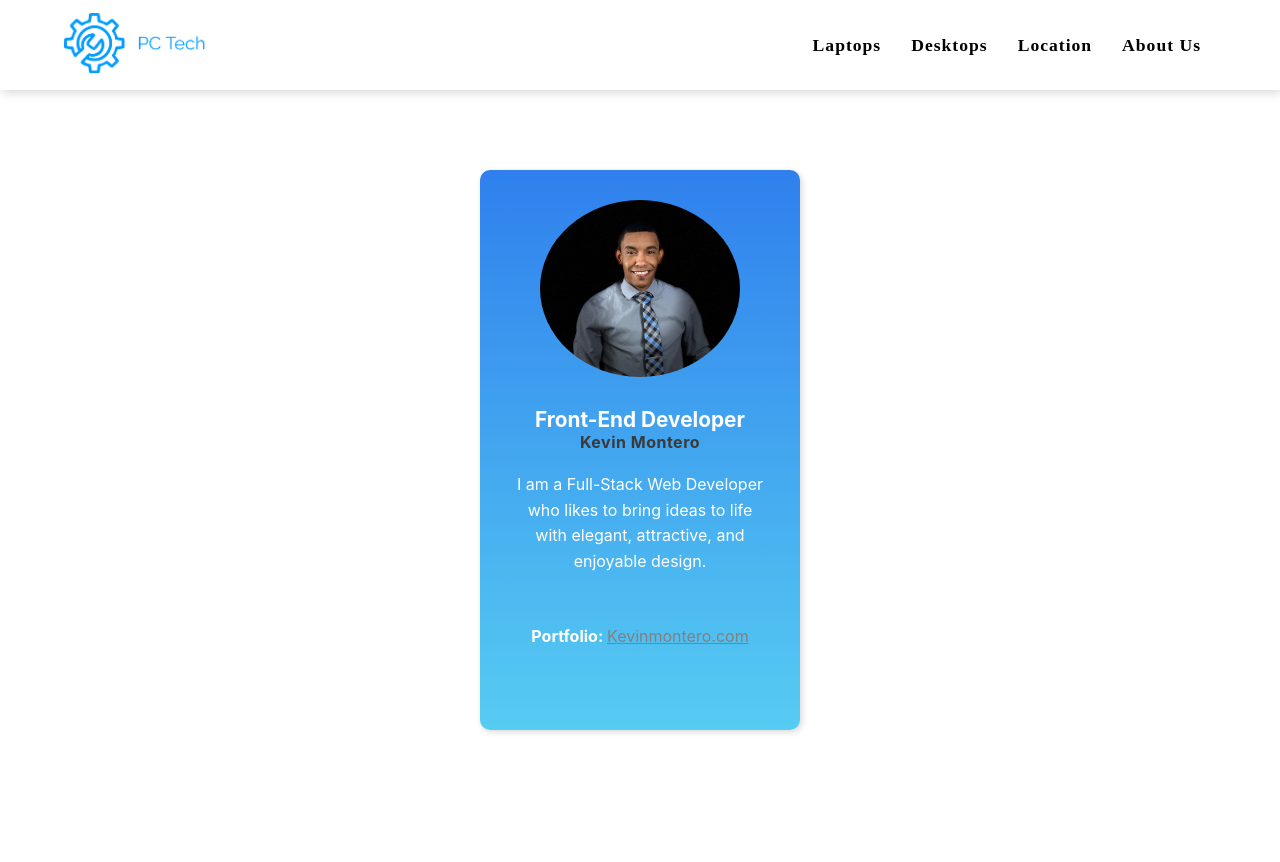
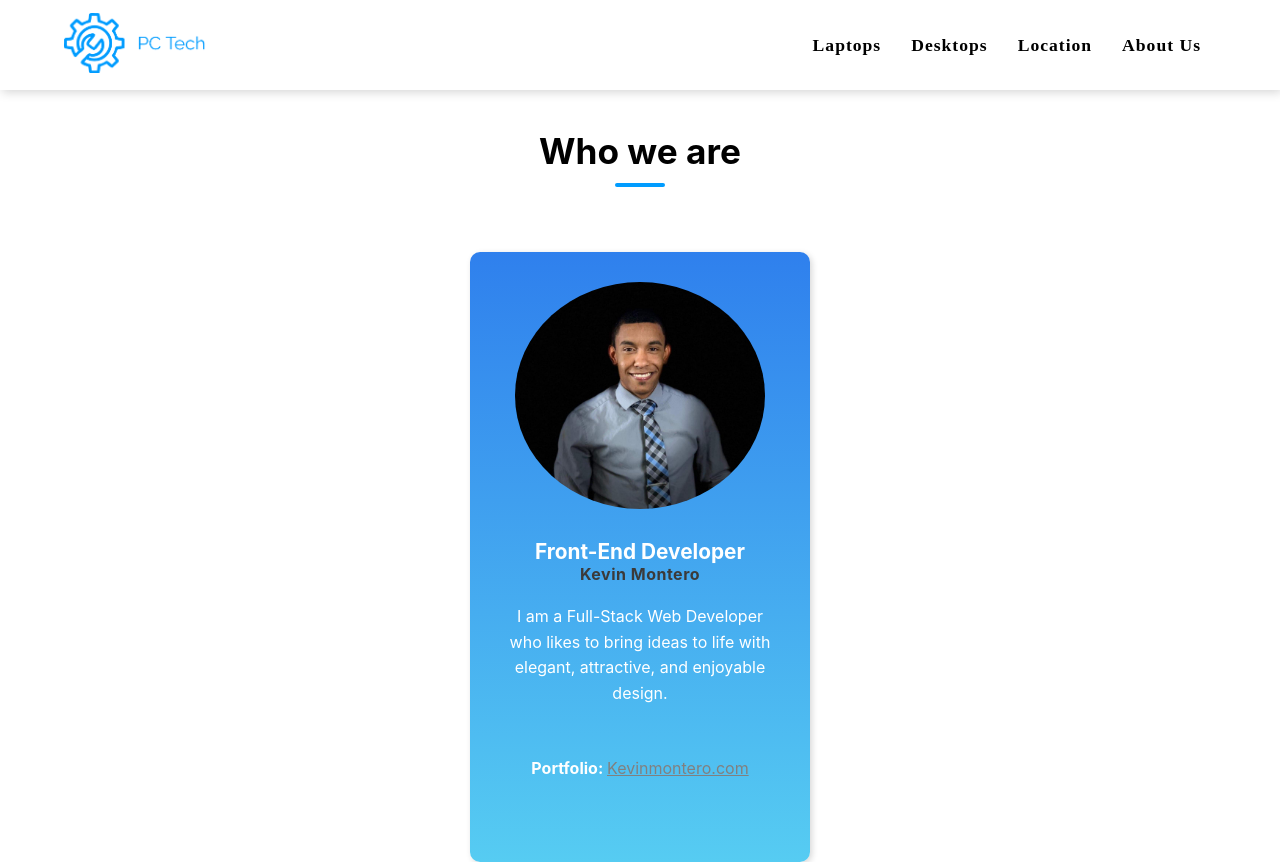
Before and after one commit to Kmonterohenriquez/PcTech, a React (Create React App) app: page /#/about_us in a window 1280 px wide. Before the commit the page ends 800 px from the top, so only its background shows below. Built offline with nearby package versions, Linux system fonts and the light colour scheme; a web font is replaced by a local one.

Commit message:
About component is done

```diff
--- a/src/Page/About/About.js
+++ b/src/Page/About/About.js
@@ -6,8 +6,10 @@ const About = () => {
 	return (
 		<div className='About'>
 			<Nav />
+                <h1 className='title'>Who we are</h1>
 			<div className='box-container'>
 				<div className='box'>
+
 					<img src={pic_1} alt='kevin' />
 					<h1>Front-End Developer</h1>
                     <h2>Kevin Montero</h2>
--- a/src/Page/About/About.sass
+++ b/src/Page/About/About.sass
@@ -1,4 +1,19 @@
 .About
+    .title
+        margin-top: 40px
+        text-align: center
+        position: relative
+        font-size: 2.2rem
+        &::after
+            content: ""
+            position: absolute
+            bottom: -15px
+            left: 50%
+            transform: translateX(-50%)
+            width: 50px
+            height: 4px
+            background: #009CFF
+            border-radius: 40px
     .box-container
         display: flex
         justify-content: center
@@ -11,13 +26,13 @@
         align-items: center
         flex-direction: column
         // justify-content:
-        height: 500px
-        width: 260px
+        height: 550px
+        width: 280px
         padding: 30px
         border-radius: 10px
         img
-            width: 200px
-            height: 200px
+            width: 250px
+            height: 250px
             border-radius: 50%
             margin-bottom: 30px
             object-fit: cover
```
